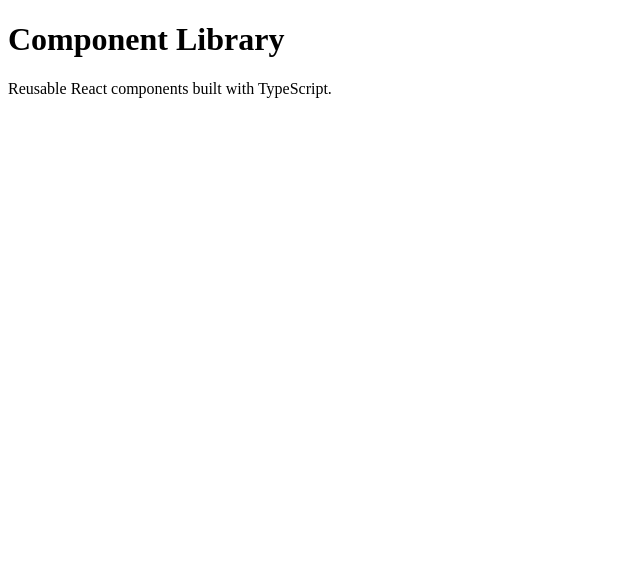
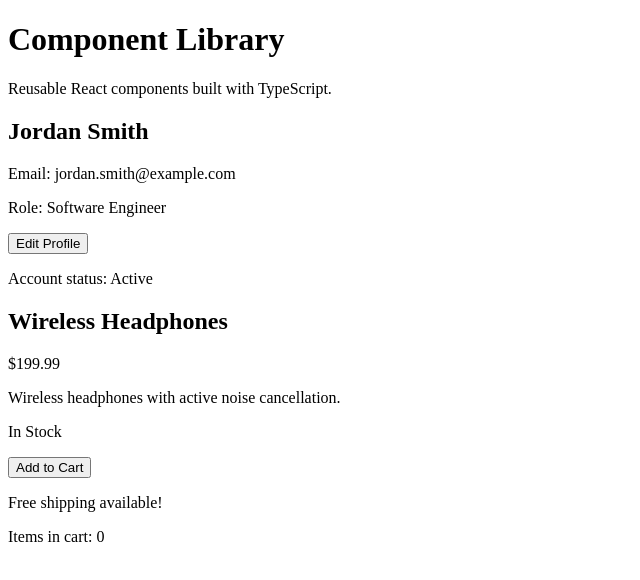
Before and after one commit to ebonymitchell/lab-9.1, a React (Vite) app: page / in a window 1280 px wide. Shown: the top 580 px of the page, without its empty margins (0-640 px from the left). Built offline with nearby package versions, Linux system fonts and the light colour scheme.

Commit message:
Connect components using props and React state

```diff
--- a/src/App.tsx
+++ b/src/App.tsx
@@ -1,11 +1,87 @@
 
+import { useState } from "react";
+import { AlertBox } from "./components/AlertBox/AlertBox";
+import { UserProfileCard } from "./components/UserProfileCard/UserProfileCard";
+import { ProductDisplay } from "./components/ProductDisplay/ProductDisplay";
+import type { User, Product } from "./types";
 import "./App.css";
 
+// Sample user information.
+const user: User = {
+  id: "1",
+  name: "Jordan Smith",
+  email: "jordan.smith@example.com",
+  role: "Software Engineer",
+};
+
+// Sample product information.
+const product: Product = {
+  id: "101",
+  name: "Wireless Headphones",
+  price: 199.99,
+  description: "Wireless headphones with active noise cancellation.",
+  inStock: true,
+};
+
 function App() {
+  // Track whether the success alert is visible.
+  const [showAlert, setShowAlert] = useState(false);
+
+  // Store the IDs of products added to the cart.
+  const [cartItems, setCartItems] = useState<string[]>([]);
+
+  // Handle the Add to Cart button.
+  const handleAddToCart = (productId: string) => {
+    setCartItems((previousItems) => [...previousItems, productId]);
+    setShowAlert(true);
+  };
+
+  // Handle the Edit Profile button.
+  const handleEdit = (userId: string) => {
+    window.alert(`Editing user ${userId}`);
+  };
+
   return (
     <main className="app">
-      <h1>Component Library</h1>
-      <p>Reusable React components built with TypeScript.</p>
+      <header className="app-header">
+        <h1>Component Library</h1>
+        <p>Reusable React components built with TypeScript.</p>
+      </header>
+
+      {/* Show the success alert when a product is added. */}
+      {showAlert && (
+        <AlertBox
+          type="success"
+          message="Product added to cart successfully!"
+          onClose={() => setShowAlert(false)}
+        >
+          <p>Your cart has been updated.</p>
+        </AlertBox>
+      )}
+
+      <div className="component-grid">
+        {/* Display the user profile. */}
+        <UserProfileCard
+          user={user}
+          showEmail={true}
+          showRole={true}
+          onEdit={handleEdit}
+        >
+          <p>Account status: Active</p>
+        </UserProfileCard>
+
+        {/* Display the product. */}
+        <ProductDisplay
+          product={product}
+          showDescription={true}
+          showStockStatus={true}
+          onAddToCart={handleAddToCart}
+        >
+          <p>Free shipping available!</p>
+        </ProductDisplay>
+      </div>
+
+      <p className="cart-count">Items in cart: {cartItems.length}</p>
     </main>
   );
 }
--- a/src/src/ProductDisplay/ProductDisplay.tsx
+++ b/src/components/ProductDisplay/ProductDisplay.tsx
@@ -1,5 +1,5 @@
 
-import type { ProductDisplayProps } from "../../types";
+import type { ProductDisplayProps } from "../../../types";
 
 export function ProductDisplay({
   product,
```
Also changed, not shown: src/components/AlertBox/AlertBox.tsx (renamed from src/src/components/AlertBox/AlertBox.tsx), src/components/UserProfileCard/UserProfileCard.tsx (renamed from src/src/UserProfileCard/UserProfileCard.tsx), src/types/index.ts (renamed from src/src/types/index.ts).
